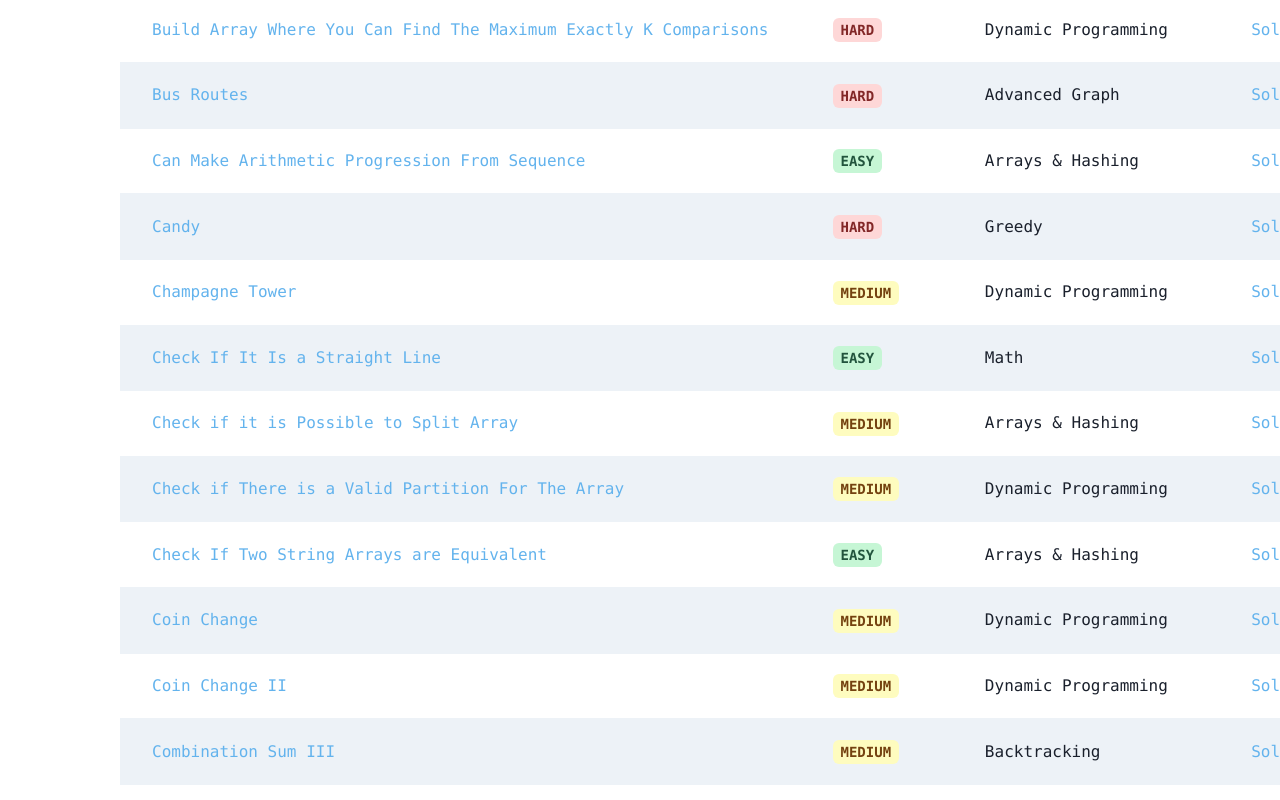
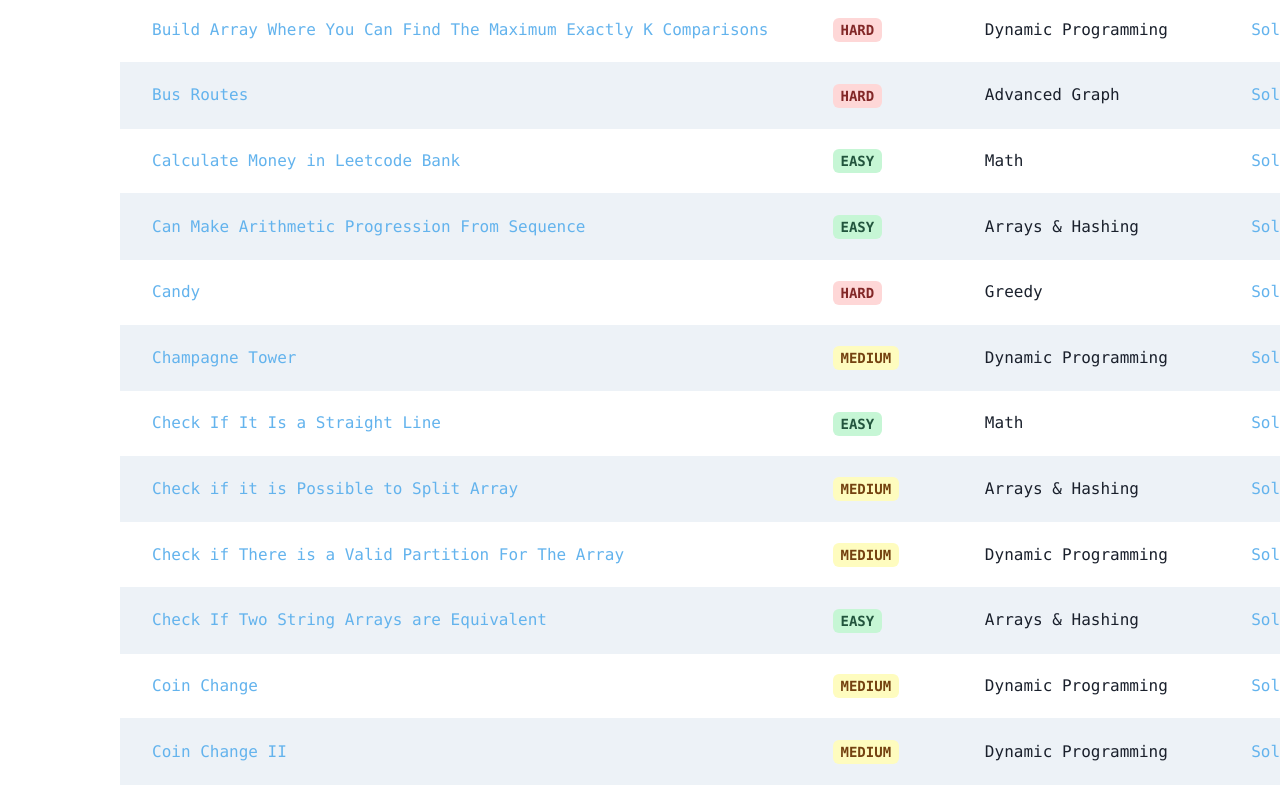
Before and after one commit to LeeHengYu/leetcode-reviewer, a React (Vite) app: page / in a window 1280 px wide. Shown: the part 1160-1960 px from the top of the page. Built offline with nearby package versions, Linux system fonts and the light colour scheme.

Commit message:
add 1206

```diff
--- a/src/data/tablaData.ts
+++ b/src/data/tablaData.ts
@@ -2065,6 +2065,14 @@ const tableData: Question[] = [
       solution: "count-of-matches-in-tournament.py",
       dailyChallenge: new Date("2023-12-05"),
     },
+    {
+      question: "Calculate Money in Leetcode Bank",
+      link: "https://leetcode.com/problems/calculate-money-in-leetcode-bank/",
+      category: "Math",
+      difficulty: "Easy",
+      solution: "calculate-money-in-leetcode-bank.py",
+      dailyChallenge: new Date("2023-12-06"),
+    },
   ];
 
 export default tableData;
```
